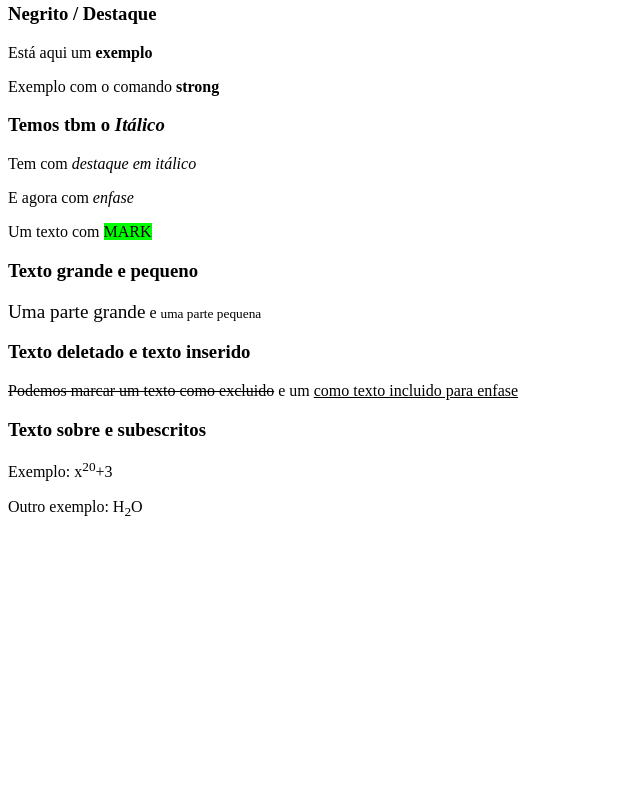
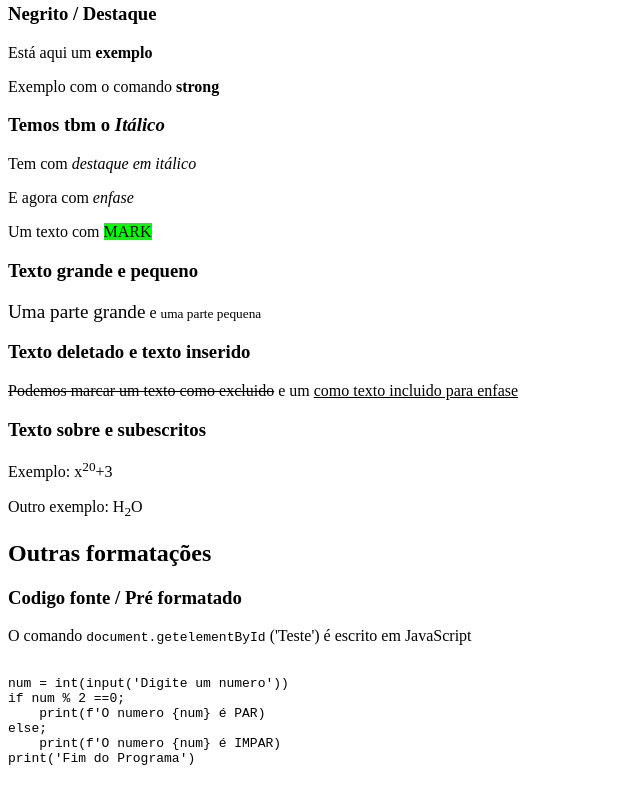
Before and after one commit to joaoeleoterio/HTML_CSS, a plain HTML site: page index.html in a window 1280 px wide. Shown: the part 1460-2263 px from the top of the page, without its empty margins (0-640 px from the left). Before the commit the page ends 1996 px from the top, so only its background shows below. Drawn offline with Linux system fonts and the light colour scheme.

Commit message:
Update index.html

```diff
--- a/index.html
+++ b/index.html
@@ -42,6 +42,18 @@
     <h3>Texto sobre e subescritos</h3>
     <p>Exemplo: x<sup>20</sup>+3</p>
     <p>Outro exemplo: H<sub>2</sub>O</p>
-
+    <h2>Outras formatações</h2>
+    <h3>Codigo fonte / Pré formatado</h3>
+    <p>O comando <code>document.getelementById</code> ('Teste') é escrito em JavaScript</p>
+    <pre>
+        <code>
+num = int(input('Digite um numero'))
+if num % 2 ==0;
+    print(f'O numero {num} é PAR)
+else;
+    print(f'O numero {num} é IMPAR)
+print('Fim do Programa')
+        </code>
+    </pre>
 </body>
 </html>
```
